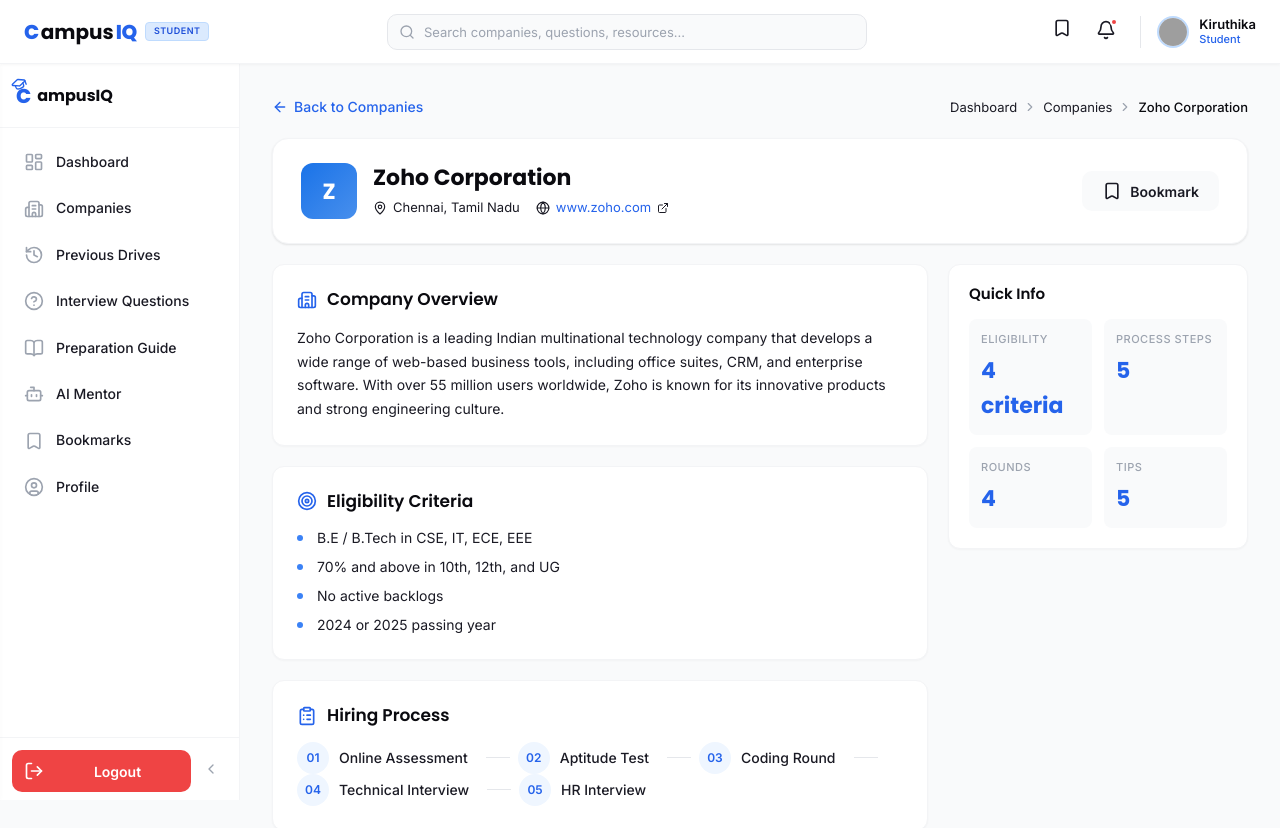
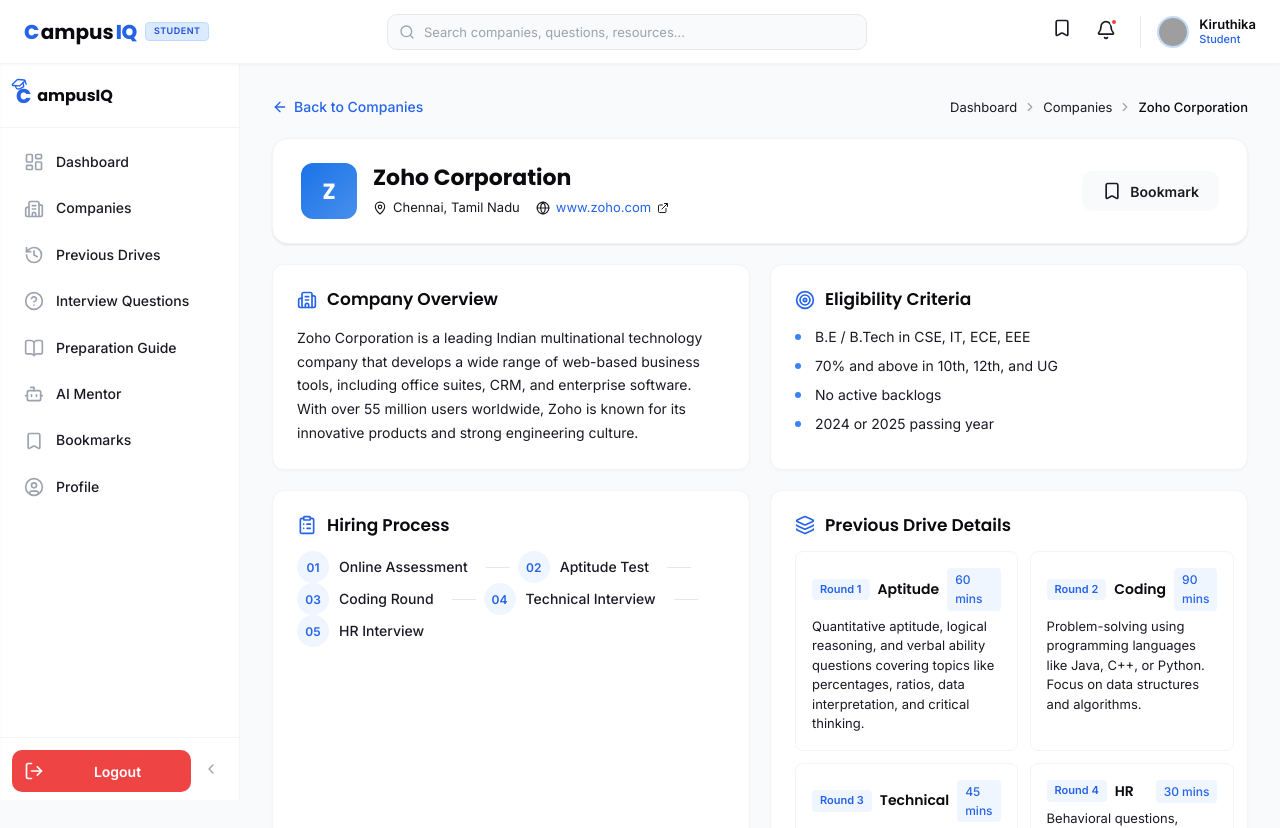
Before and after one commit to GowrinathSivakumar/CampusIQ, a React (Vite) app in the folder frontend/: page /student/company/1 in a window 1280 px wide. Shown: the top 828 px of the page. Built offline with nearby package versions, Linux system fonts and the light colour scheme; grey boxes are pictures that could not be loaded.

Commit message:
updated Student company details

```diff
--- a/frontend/src/pages/student/CompanyDetails.css
+++ b/frontend/src/pages/student/CompanyDetails.css
@@ -146,21 +146,16 @@
 }
 
 .company-details-grid {
+  display: flex;
+  flex-direction: column;
+  gap: 20px;
+}
+
+.company-details-main {
   display: grid;
   grid-template-columns: 1fr;
   gap: 20px;
-}
-
-@media (min-width: 1024px) {
-  .company-details-grid {
-    grid-template-columns: 1fr 300px;
-  }
-}
-
-.company-details-main {
-  display: flex;
-  flex-direction: column;
-  gap: 20px;
+  align-items: start;
 }
 
 .company-details-section {
@@ -169,6 +164,13 @@
   padding: 24px;
   border: 1px solid var(--color-gray-100);
   box-shadow: var(--shadow-xs);
+  height: 100%;
+}
+
+@media (min-width: 900px) {
+  .company-details-main {
+    grid-template-columns: repeat(2, minmax(0, 1fr));
+  }
 }
 
 .company-details-section-title {
--- a/frontend/src/pages/student/CompanyDetails.tsx
+++ b/frontend/src/pages/student/CompanyDetails.tsx
@@ -569,30 +569,6 @@
             </section>
           )}
         </div>
-
-        <div className="company-details-sidebar">
-          <div className="company-details-sidebar-card">
-            <h3 className="company-details-sidebar-title">Quick Info</h3>
-            <div className="company-details-sidebar-stats">
-              <div className="company-details-sidebar-stat">
-                <span className="company-details-sidebar-stat-label">Eligibility</span>
-                <span className="company-details-sidebar-stat-value">{company.eligibility.length} criteria</span>
-              </div>
-              <div className="company-details-sidebar-stat">
-                <span className="company-details-sidebar-stat-label">Process Steps</span>
-                <span className="company-details-sidebar-stat-value">{company.process.length}</span>
-              </div>
-              <div className="company-details-sidebar-stat">
-                <span className="company-details-sidebar-stat-label">Rounds</span>
-                <span className="company-details-sidebar-stat-value">{company.rounds.length}</span>
-              </div>
-              <div className="company-details-sidebar-stat">
-                <span className="company-details-sidebar-stat-label">Tips</span>
-                <span className="company-details-sidebar-stat-value">{company.tips.length}</span>
-              </div>
-            </div>
-          </div>
-        </div>
       </div>
     </div>
   )
```
